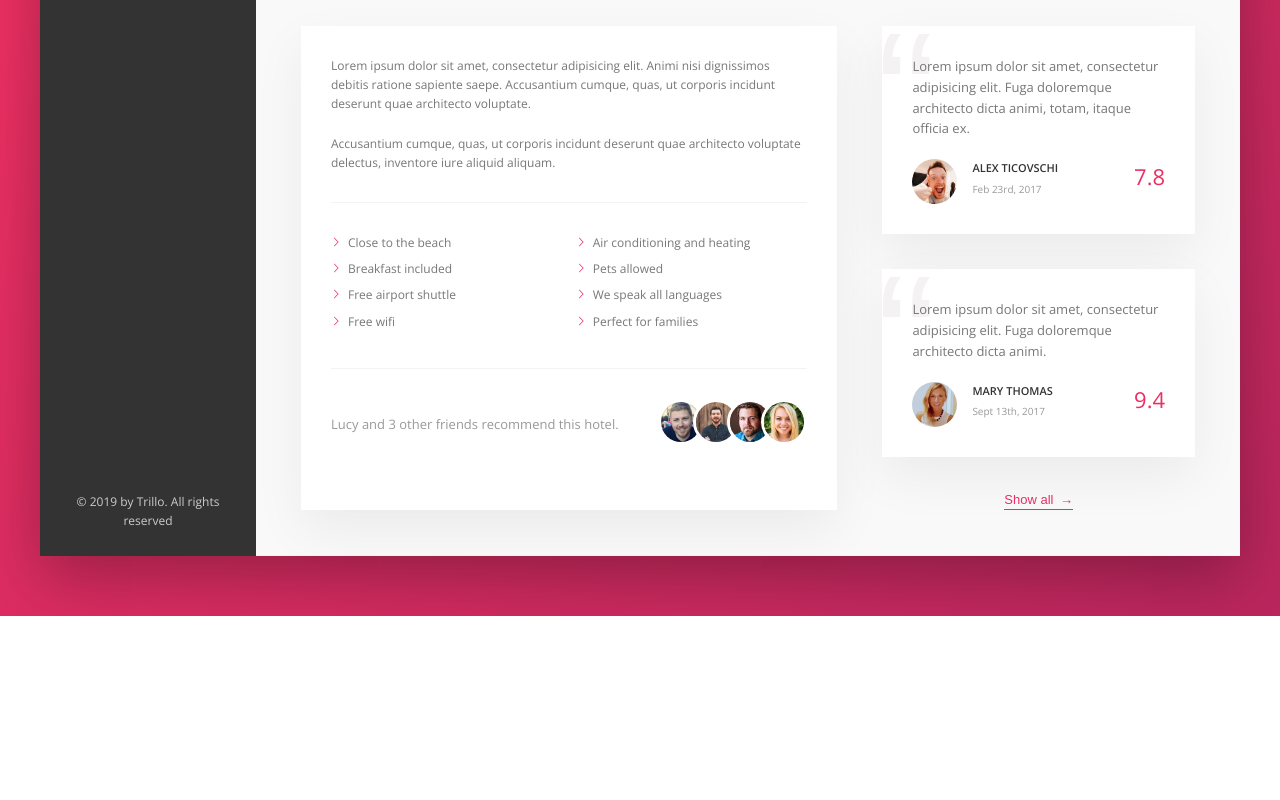
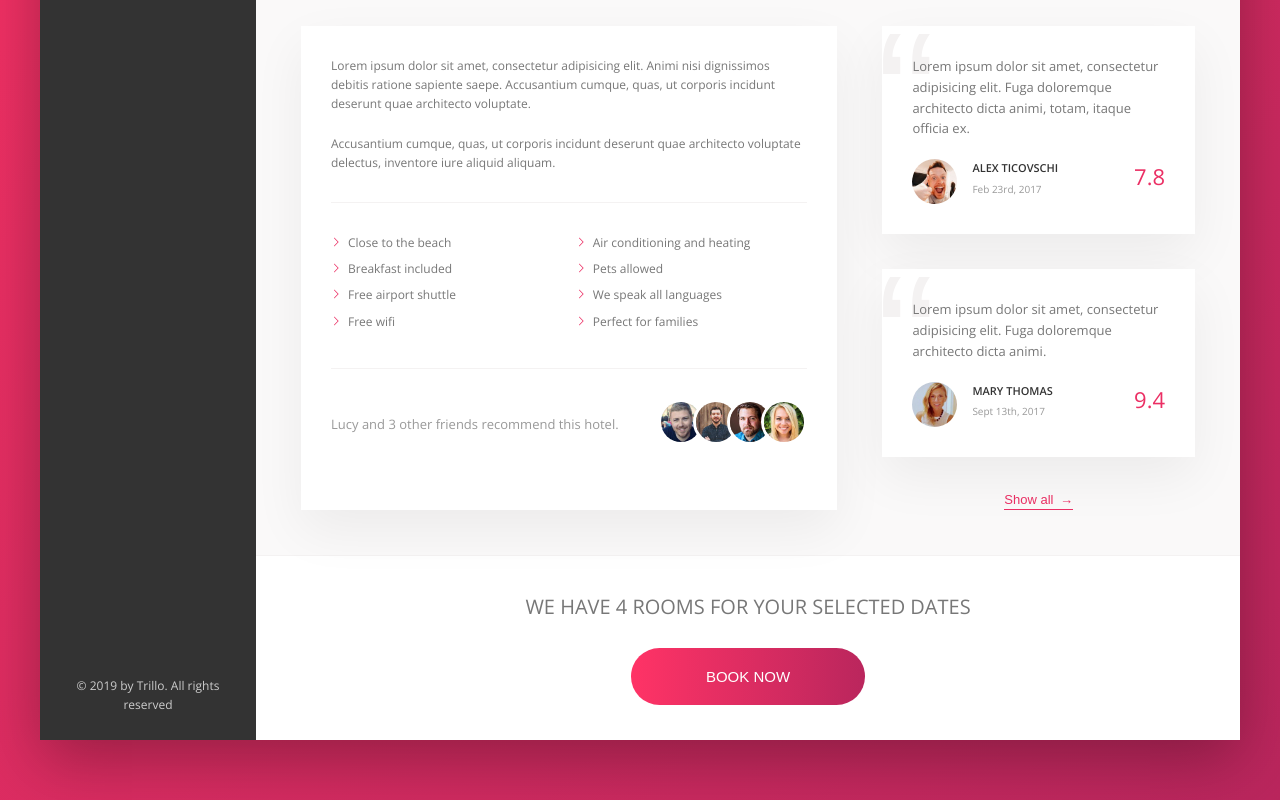
Before and after one commit to alexticovschi/Advanced-CSS-and-Sass-Course, a website: page Trillo/index.html in a window 1280 px wide. Shown: the part 601-1401 px from the top of the page. Before the commit the page ends 1217 px from the top, so only its background shows below. Drawn offline with nearby package versions, Linux system fonts and the light colour scheme.

Commit message:
building the booking section

```diff
--- a/Trillo/index.html
+++ b/Trillo/index.html
@@ -195,6 +195,16 @@
                             <button class="btn-inline">Show all <span>&rarr;</span></button>
                         </div>
                     </div>
+
+                    <div class="booking">
+                        <h2 class="booking__book-now">
+                            We have 4 rooms for your selected dates
+                        </h2>
+                        <button class="btn">
+                            <span class="btn__visible">Book now</span>
+                            <span class="btn__invisible">Only 4 rooms left</span>
+                        </button>
+                    </div>
                 </main>
             </div>
         </div>
--- a/Trillo/sass/_components.scss
+++ b/Trillo/sass/_components.scss
@@ -314,6 +314,7 @@
         transform: scale(1.05);
         box-shadow: 0 1rem 4rem rgba(0,0,0,.25);
         -webkit-transform:translate3d(0,0,0);
+        -webkit-font-smoothing: subpixel-antialiased;
     }
 
     100% {
@@ -470,3 +471,69 @@
     }
 
 }
+
+
+//##############################//
+// BOOKING
+.booking {
+    padding: 3.5rem 0;
+    text-align: center;
+
+    &__book-now {
+        font-size: 2rem;
+        font-weight: 300;
+        text-transform: uppercase;
+        margin-bottom: 2.5rem;
+    }
+}
+
+
+//##############################//
+// BUTTON
+.btn {
+    font-size: 1.5rem;
+    font-weight: 300;
+    text-transform: uppercase;
+    border-radius: 10rem;
+    border: none;
+    background-image: linear-gradient(to right, var(--color-primary-light), var(--color-primary-dark));
+    color: #fff;
+    position: relative;
+    overflow: hidden;
+
+    & > * {
+        display: inline-block;
+        height: 100%;
+        width: 100%;
+        transition: all .2s;
+    }
+
+    &__visible {
+        padding: 2rem 7.5rem;
+    }
+
+    &__invisible {
+        position: absolute;
+        padding: 2rem 0;
+        left: 0;
+        top: -100%;
+    }
+
+    &:hover {
+        cursor: pointer;
+        background-image: linear-gradient(to left, var(--color-primary-light), var(--color-primary-dark));
+    }
+
+    &:hover &__visible {
+        transform: translateY(100%);
+    }
+
+    &:hover &__invisible {
+        top: 0;
+    }
+
+    &:focus {
+        outline: none;
+        animation: pulsate 1s infinite;
+    }
+}
```
Also changed, not shown: Trillo/sass/main.css, 1 other file.
